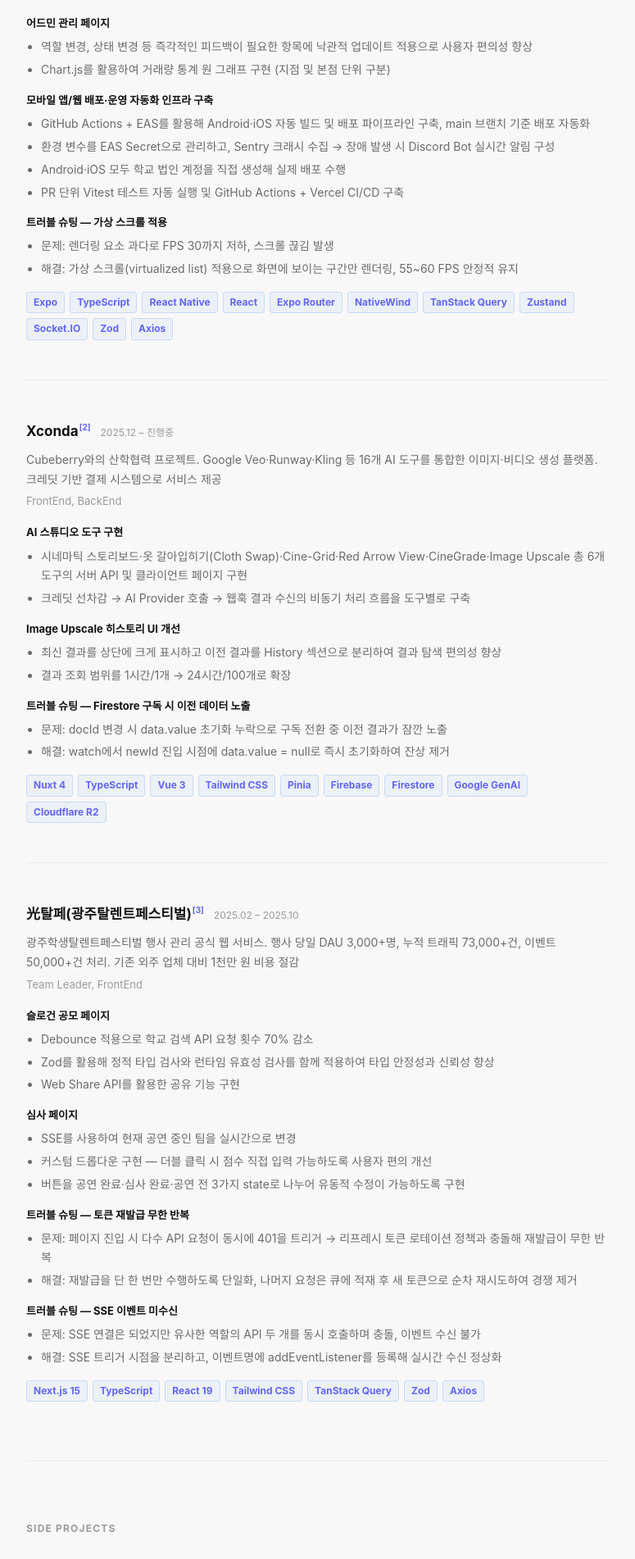
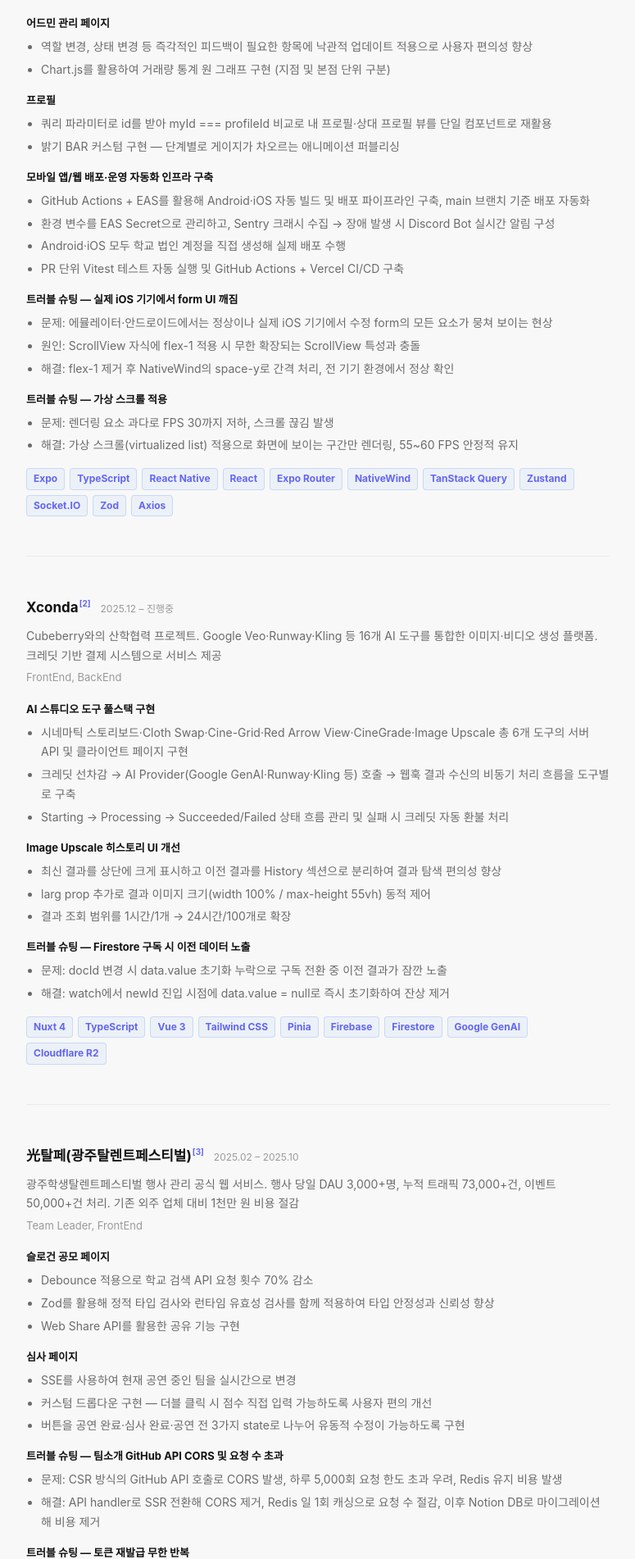
Before and after one commit to bae080311/resume, a Vue app: page / in a window 1280 px wide. Shown: the part 1200-3102 px from the top of the page at 82% size, without its empty margins (252-1027 px from the left). Built offline with nearby package versions, Linux system fonts and the light colour scheme; a web font is replaced by a local one.

Commit message:
feat: project 설명

```diff
--- a/src/components/ProjectsSection.vue
+++ b/src/components/ProjectsSection.vue
@@ -61,12 +61,27 @@ const projects = [
         ],
       },
       {
+        name: "프로필",
+        items: [
+          "쿼리 파라미터로 id를 받아 myId === profileId 비교로 내 프로필·상대 프로필 뷰를 단일 컴포넌트로 재활용",
+          "밝기 BAR 커스텀 구현 — 단계별로 게이지가 차오르는 애니메이션 퍼블리싱",
+        ],
+      },
+      {
         name: "모바일 앱/웹 배포·운영 자동화 인프라 구축",
         items: [
           "GitHub Actions + EAS를 활용해 Android·iOS 자동 빌드 및 배포 파이프라인 구축, main 브랜치 기준 배포 자동화",
           "환경 변수를 EAS Secret으로 관리하고, Sentry 크래시 수집 → 장애 발생 시 Discord Bot 실시간 알림 구성",
           "Android·iOS 모두 학교 법인 계정을 직접 생성해 실제 배포 수행",
           "PR 단위 Vitest 테스트 자동 실행 및 GitHub Actions + Vercel CI/CD 구축",
+        ],
+      },
+      {
+        name: "트러블 슈팅 — 실제 iOS 기기에서 form UI 깨짐",
+        items: [
+          "문제: 에뮬레이터·안드로이드에서는 정상이나 실제 iOS 기기에서 수정 form의 모든 요소가 뭉쳐 보이는 현상",
+          "원인: ScrollView 자식에 flex-1 적용 시 무한 확장되는 ScrollView 특성과 충돌",
+          "해결: flex-1 제거 후 NativeWind의 space-y로 간격 처리, 전 기기 환경에서 정상 확인",
         ],
       },
       {
@@ -100,16 +115,18 @@ const projects = [
     team: "산학협력 기업: Cubeberry",
     sections: [
       {
-        name: "AI 스튜디오 도구 구현",
+        name: "AI 스튜디오 도구 풀스택 구현",
         items: [
-          "시네마틱 스토리보드·옷 갈아입히기(Cloth Swap)·Cine-Grid·Red Arrow View·CineGrade·Image Upscale 총 6개 도구의 서버 API 및 클라이언트 페이지 구현",
-          "크레딧 선차감 → AI Provider 호출 → 웹훅 결과 수신의 비동기 처리 흐름을 도구별로 구축",
+          "시네마틱 스토리보드·Cloth Swap·Cine-Grid·Red Arrow View·CineGrade·Image Upscale 총 6개 도구의 서버 API 및 클라이언트 페이지 구현",
+          "크레딧 선차감 → AI Provider(Google GenAI·Runway·Kling 등) 호출 → 웹훅 결과 수신의 비동기 처리 흐름을 도구별로 구축",
+          "Starting → Processing → Succeeded/Failed 상태 흐름 관리 및 실패 시 크레딧 자동 환불 처리",
         ],
       },
       {
         name: "Image Upscale 히스토리 UI 개선",
         items: [
           "최신 결과를 상단에 크게 표시하고 이전 결과를 History 섹션으로 분리하여 결과 탐색 편의성 향상",
+          "larg prop 추가로 결과 이미지 크기(width 100% / max-height 55vh) 동적 제어",
           "결과 조회 범위를 1시간/1개 → 24시간/100개로 확장",
         ],
       },
@@ -155,6 +172,13 @@ const projects = [
           "SSE를 사용하여 현재 공연 중인 팀을 실시간으로 변경",
           "커스텀 드롭다운 구현 — 더블 클릭 시 점수 직접 입력 가능하도록 사용자 편의 개선",
           "버튼을 공연 완료·심사 완료·공연 전 3가지 state로 나누어 유동적 수정이 가능하도록 구현",
+        ],
+      },
+      {
+        name: "트러블 슈팅 — 팀소개 GitHub API CORS 및 요청 수 초과",
+        items: [
+          "문제: CSR 방식의 GitHub API 호출로 CORS 발생, 하루 5,000회 요청 한도 초과 우려, Redis 유지 비용 발생",
+          "해결: API handler로 SSR 전환해 CORS 제거, Redis 일 1회 캐싱으로 요청 수 절감, 이후 Notion DB로 마이그레이션해 비용 제거",
         ],
       },
       {
```
